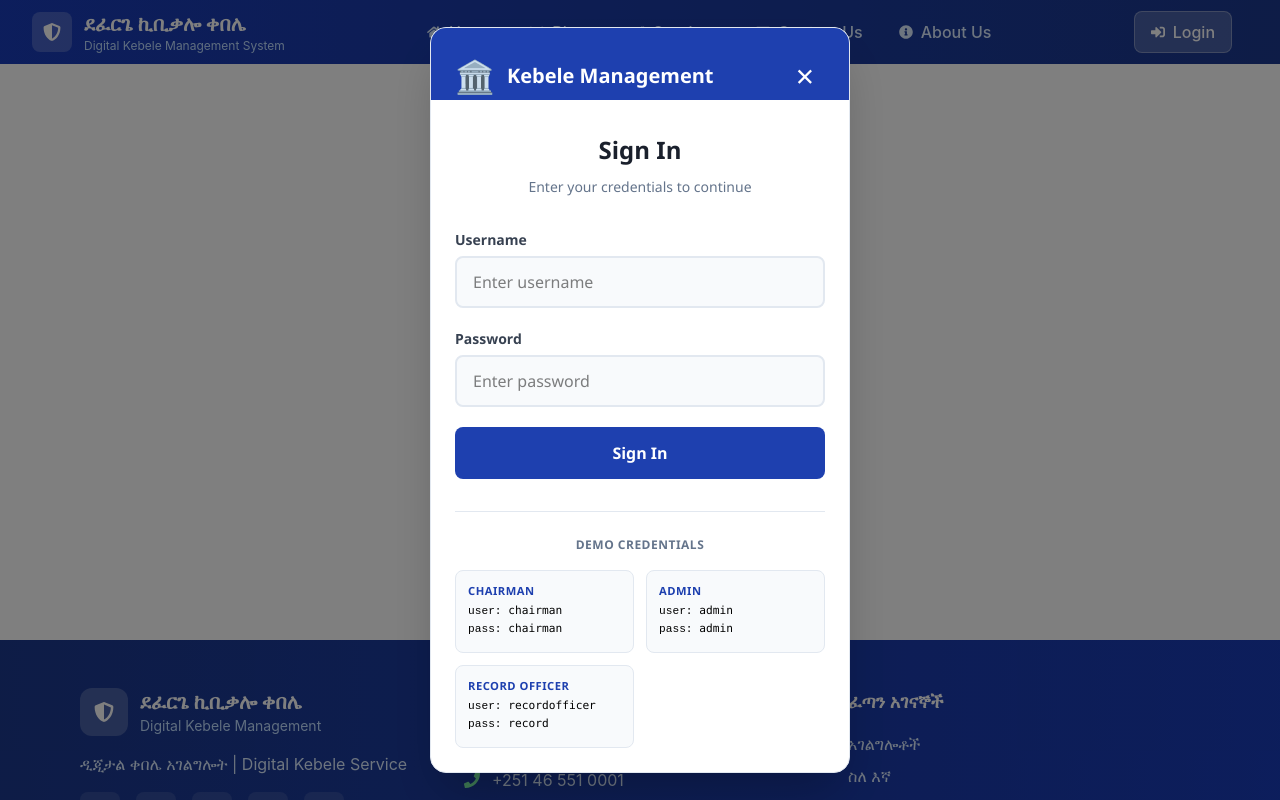
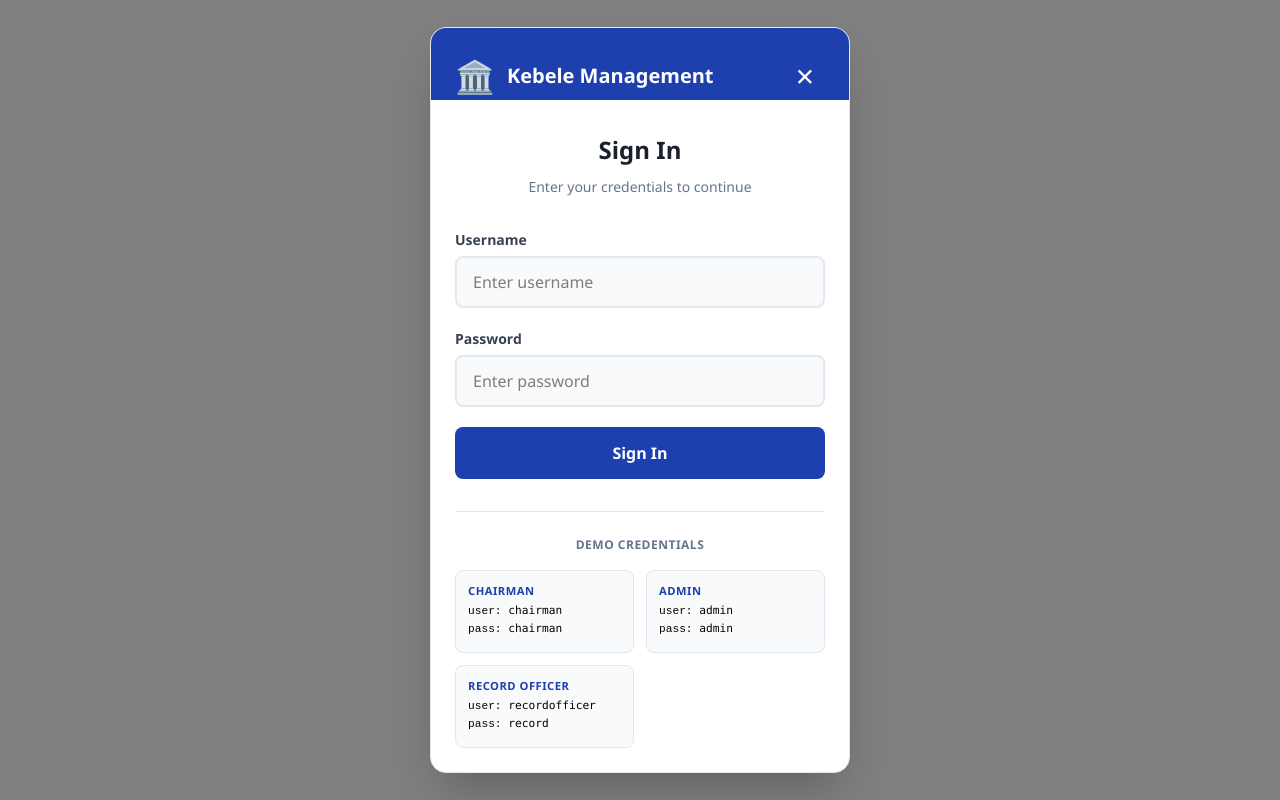
Before and after one commit to birekassa/Client, a React (Vite) app: page /login in a window 1280 px wide. Shown: the top 800 px of the page. Built offline with nearby package versions, Linux system fonts and the light colour scheme.

Commit message:
geme ehenin edatatefaw zare be ken 30 yetesera new

```diff
--- a/src/App.jsx
+++ b/src/App.jsx
@@ -11,8 +11,6 @@ import Services from "./pages/Services";
 // 🧩 Private Pages
 import InternalHome from "./pages/InternalHome";
 import PrivateRoute from "./components/PrivateRoute"; // Assuming this is in components
-import Header from "./components/Header";
-import Footer from "./components/Footer";
 
 // 🧩 Dashboards for each role
 import AdminDashboard from "./pages/dashboard/AdminDashboard";
@@ -26,7 +24,7 @@ function App() {
   return (
     <Router>
       {/* 🟢 Common Header visible on all pages */}
-      <Header />
+
 
       {/* 🟢 Page Wrapper for main content */}
       <main style={{ minHeight: "80vh" }}>
@@ -116,7 +114,7 @@ function App() {
           } />
         </Routes>
       </main>
-      <Footer />
+
     </Router>
   );
 }
```
